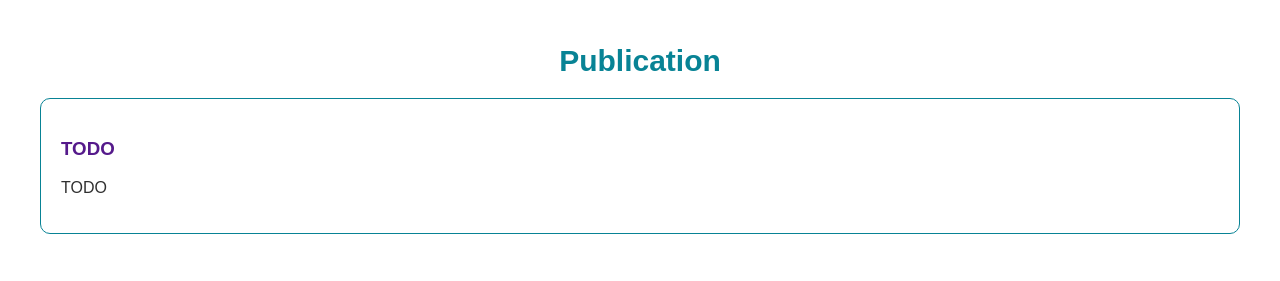
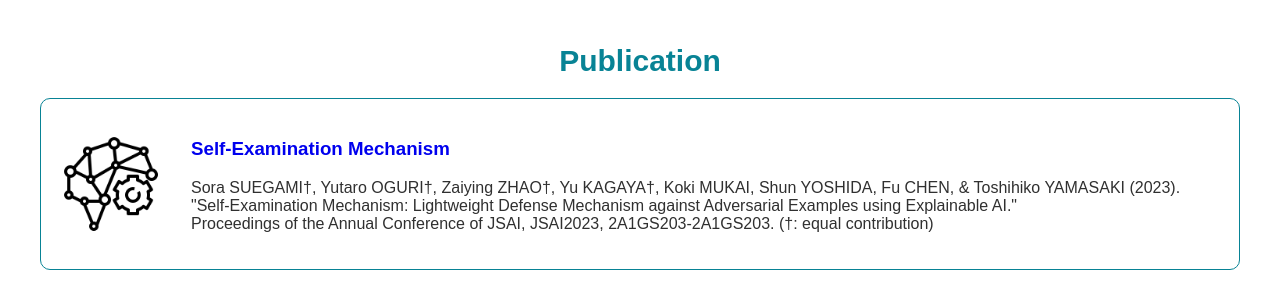
Before and after one commit to maronuu/maronuu.github.io, a plain HTML site: page index.html in a window 1280 px wide. Shown: the part 2520-2801 px from the top of the page. Drawn offline with Linux system fonts and the light colour scheme.

Commit message:
Update publication

```diff
--- a/index.html
+++ b/index.html
@@ -281,10 +281,18 @@
       <h2>Publication</h2>
       <div class="box">
         <div class="item">
+          <img src="static/img/publication/self_examination.png" alt="Research Icon">
           <div>
-            <h3><a href=>TODO</a></h3>
-            <p class="languageSwitch" lang="EN">TODO</p>
-            <p class="languageSwitch" lang="JP">TODO</p>
+            <h3><a href=https://www.jstage.jst.go.jp/article/pjsai/JSAI2023/0/JSAI2023_2A1GS203/_pdf/-char/en>Self-Examination Mechanism</a></h3>
+            <p class="languageSwitch" lang="EN">
+              Sora SUEGAMI†, Yutaro OGURI†, Zaiying ZHAO†, Yu KAGAYA†, Koki MUKAI, Shun YOSHIDA, Fu CHEN, & Toshihiko YAMASAKI (2023). <br>
+              "Self-Examination Mechanism: Lightweight Defense Mechanism against Adversarial Examples using Explainable AI." <br>
+              Proceedings of the Annual Conference of JSAI, JSAI2023, 2A1GS203-2A1GS203. (†: equal contribution)
+            </p>
+            <p class="languageSwitch" lang="JP">
+              末神 奏宙†, 小栗 悠太郎†, 趙 在瀛†, 加賀谷 湧†, 向井 皇喜, 吉田 舜, 琛 付, & 山崎 俊彦 (2023). Self-Examination Mechanism:
+              説明可能AIを用いた敵対的攻撃に対する軽量な防御機構. 人工知能学会全国大会論文集, JSAI2023, 2A1GS203-2A1GS203. (†: equal contribution)
+            </p>
           </div>
         </div>
       </div>
```
Also changed, not shown: static/img/publication/self_examination.png (added).
